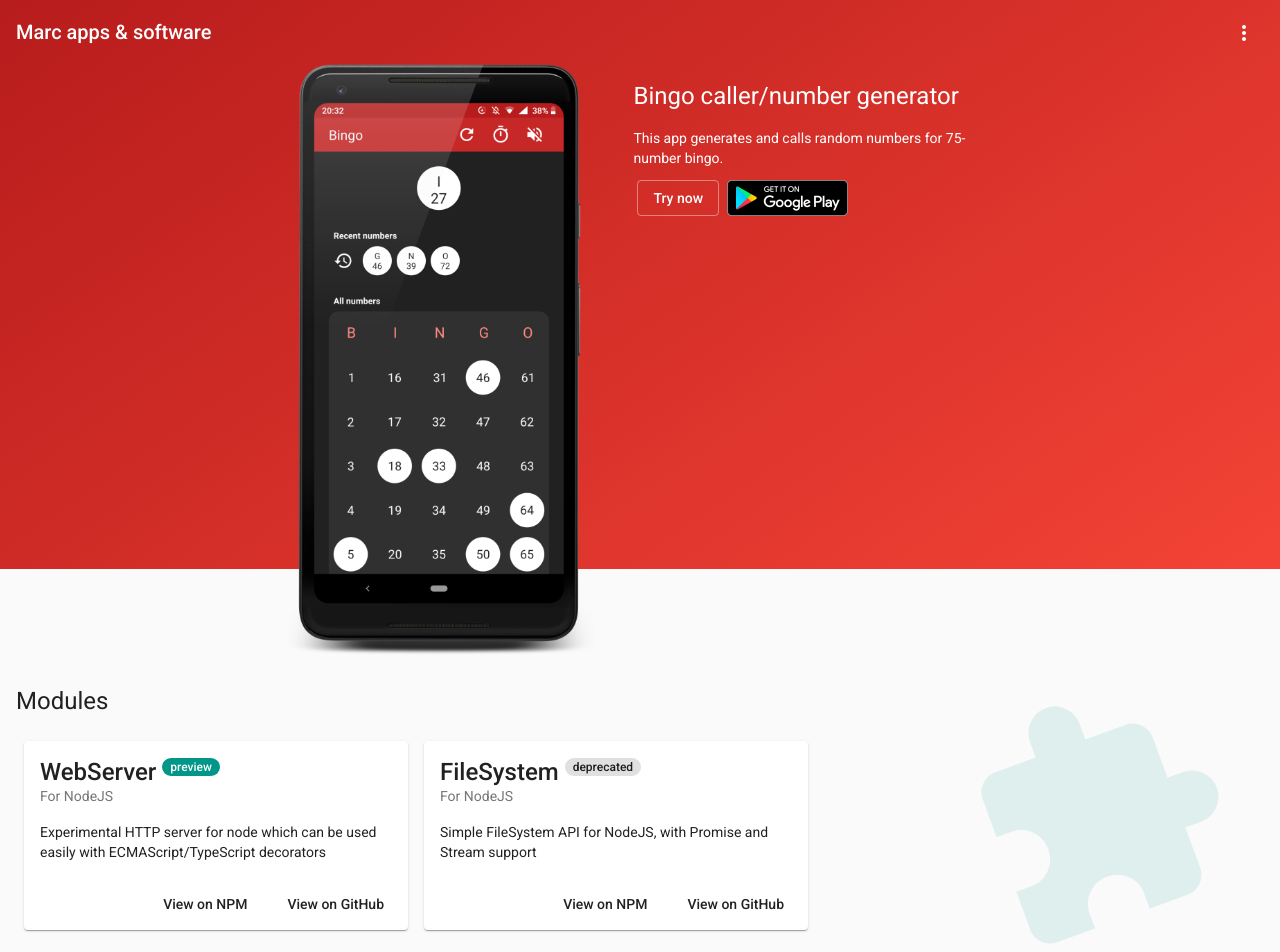
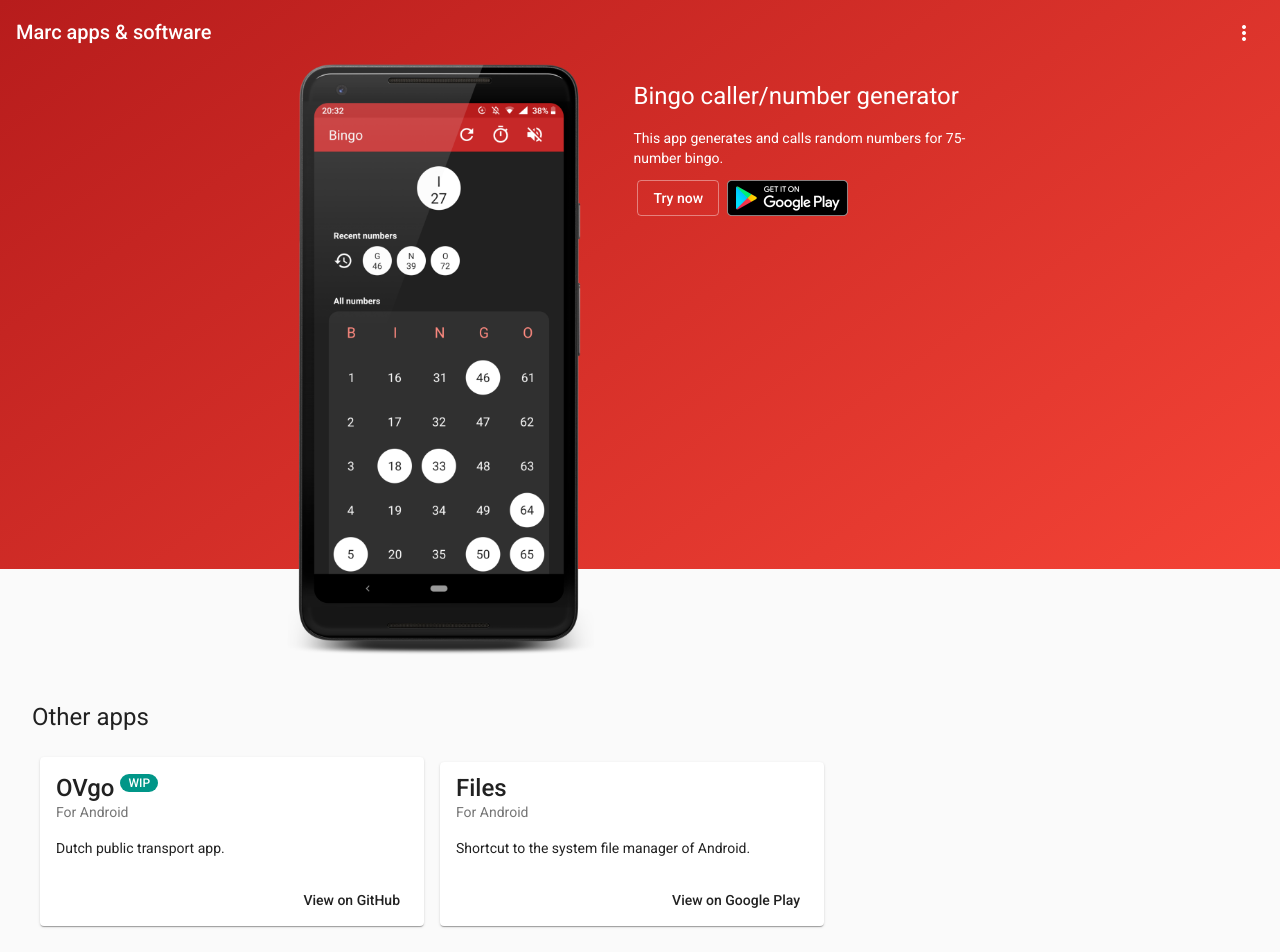
Before and after one commit to Marc-JB/Website, an Angular app: page / in a window 1280 px wide. Shown: the top 952 px of the page. Built offline with nearby package versions, Linux system fonts and the light colour scheme.

Commit message:
Update website

```diff
--- a/package.json
+++ b/package.json
@@ -3,7 +3,7 @@
   "version": "0.0.0",
   "scripts": {
     "ng": "ng",
-    "start": "ng serve --ssl --ssl-key ..\\localhost.key  --ssl-cert ..\\localhost.crt",
+    "start": "ng serve",
     "build": "ng build",
     "test": "ng test",
     "lint": "ng lint",
--- a/src/app/home/home.component.css
+++ b/src/app/home/home.component.css
@@ -22,8 +22,8 @@
     width: 100%;
 }
 
-main > section.modules {
-    padding: 16px;
+main > section.modules, main > section.apps {
+    padding: 32px;
 }
 
 main > section.bingo > .background {
@@ -72,7 +72,7 @@
     height: 20vw;
 }
 
-main > section.modules > .module {
+main > section.modules > .module, main > section.apps > .app {
     display: inline-block;
     width: 400px;
     max-width: 100%;
@@ -80,6 +80,10 @@
 }
 
 @media only screen and (max-width: 730px) {
+    main > section.modules, main > section.apps {
+        padding: 32px 16px;
+    }
+
     main > section.bingo > .content > .screenshot > img {
         height: 50vh;
     }
--- a/src/app/home/home.component.html
+++ b/src/app/home/home.component.html
@@ -1,5 +1,5 @@
 <header>
-    <app-header [menu]="appMenu" class="bingo-header"  [style]="3"></app-header>
+    <app-header [menu]="appMenu" class="bingo-header" [style]="3"></app-header>
     <app-header [menu]="appMenu" class="main-header" [style]="0"></app-header>
 
     <mat-menu #appMenu="matMenu">
@@ -39,40 +39,52 @@
         </div>
     </section>
 
+    <section class="apps">
+        <h1>Other apps</h1>
+        <div class="app">
+            <mat-card>
+                <mat-card-title>OVgo <sup class="tag primary">WIP</sup>
+                </mat-card-title>
+                <mat-card-subtitle>For Android</mat-card-subtitle>
+                <mat-card-content>
+                    <p>Dutch public transport app.</p>
+                </mat-card-content>
+                <mat-card-actions align="end">
+                    <a mat-button href="https://github.com/Marc-JB/OVgo" target="_blank"
+                        rel="noopener noreferrer">View on GitHub</a>
+                </mat-card-actions>
+            </mat-card>
+        </div>
+
+        <div class="app">
+            <mat-card>
+                <mat-card-title>Files</mat-card-title>
+                <mat-card-subtitle>For Android</mat-card-subtitle>
+                <mat-card-content>
+                    <p>Shortcut to the system file manager of Android.</p>
+                </mat-card-content>
+                <mat-card-actions align="end">
+                    <a mat-button href="https://play.google.com/store/apps/details?id=com.marc.files&utm_source=https://marc-apps.nl/&pcampaignid=MKT-Other-global-all-co-prtnr-py-PartBadge-Mar2515-1" target="_blank"
+                        rel="noopener noreferrer">View on Google Play</a>
+                </mat-card-actions>
+            </mat-card>
+        </div>
+    </section>
+
     <section class="modules">
         <mat-icon class="background mobile-hidden">extension</mat-icon>
 
         <h1>Modules</h1>
         <div class="module">
             <mat-card>
-                <mat-card-title>WebServer <sup class="tag primary">preview</sup>
+                <mat-card-title>TextToSpeechKt <sup class="tag primary">preview</sup>
                 </mat-card-title>
-                <mat-card-subtitle>For NodeJS</mat-card-subtitle>
+                <mat-card-subtitle>For Android & web</mat-card-subtitle>
                 <mat-card-content>
-                    <p>Experimental HTTP server for node which can be used easily with ECMAScript/TypeScript decorators
-                    </p>
+                    <p>Experimental multiplatform TextToSpeech library. Written in Kotlin.</p>
                 </mat-card-content>
                 <mat-card-actions align="end">
-                    <a mat-button href="https://www.npmjs.com/package/@peregrine/webserver" target="_blank"
-                        rel="noopener noreferrer">View on NPM</a>
-                    <a mat-button href="https://github.com/Marc-JB/webserver/tree/feature/rewrite-2" target="_blank"
-                        rel="noopener noreferrer">View on GitHub</a>
-                </mat-card-actions>
-            </mat-card>
-        </div>
-
-        <div class="module">
-            <mat-card>
-                <mat-card-title>FileSystem <sup class="tag gray">deprecated</sup>
-                </mat-card-title>
-                <mat-card-subtitle>For NodeJS</mat-card-subtitle>
-                <mat-card-content>
-                    <p>Simple FileSystem API for NodeJS, with Promise and Stream support</p>
-                </mat-card-content>
-                <mat-card-actions align="end">
-                    <a mat-button href="https://www.npmjs.com/package/@peregrine/filesystem" target="_blank"
-                        rel="noopener noreferrer">View on NPM</a>
-                    <a mat-button href="https://github.com/Marc-JB-archived/filesystem/tree/master" target="_blank"
+                    <a mat-button href="https://github.com/Marc-JB/TextToSpeechKt" target="_blank"
                         rel="noopener noreferrer">View on GitHub</a>
                 </mat-card-actions>
             </mat-card>
```
